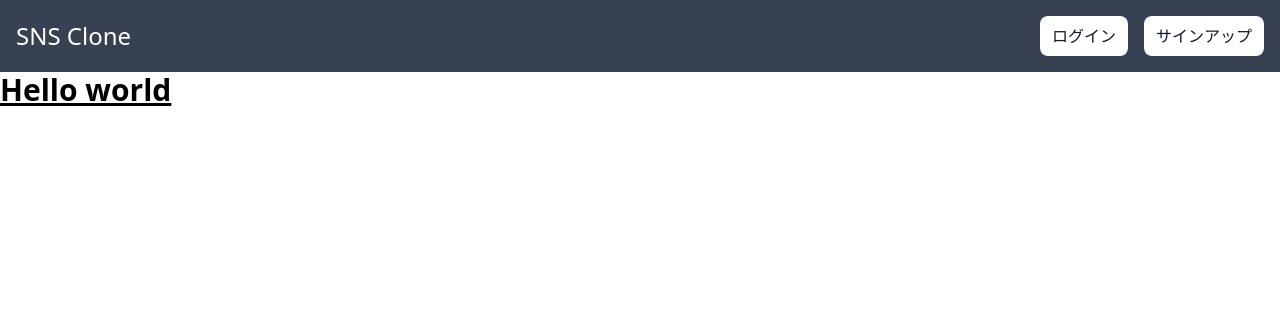
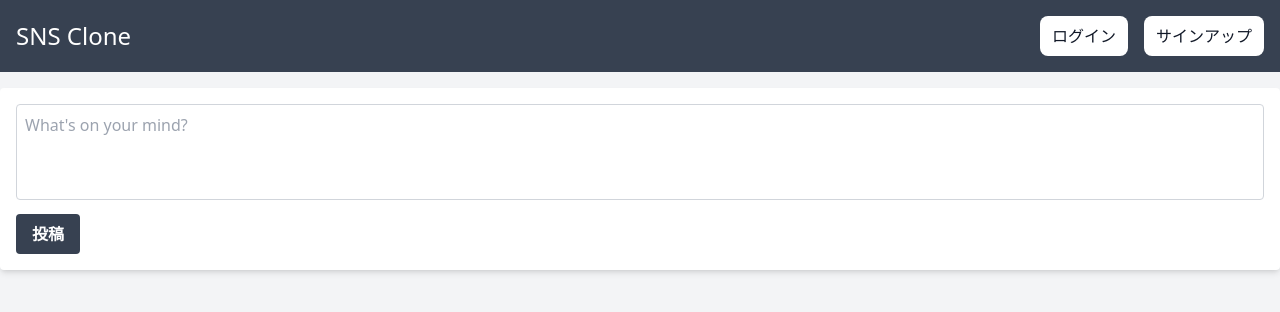
Before and after one commit to nka21/udemy-sns-tutorial, a Next.js app in the folder client/: page / in a window 1280 px wide. Shown: the top 312 px of the page. Built offline with nearby package versions, Linux system fonts and the light colour scheme.

Commit message:
chore: `/`ページで、投稿用タイムラインを表示

```diff
--- a/client/pages/index.tsx
+++ b/client/pages/index.tsx
@@ -1,5 +1,5 @@
 import Head from "next/head";
-import Image from "next/image";
+import Timeline from "@/components/Timeline";
 
 export default function Home() {
   return (
@@ -11,7 +11,9 @@ export default function Home() {
         <link rel="icon" href="/favicon.ico" />
       </Head>
 
-      <h1 className="text-3xl font-bold underline">Hello world</h1>
+      <div>
+        <Timeline />
+      </div>
     </>
   );
 }
```
